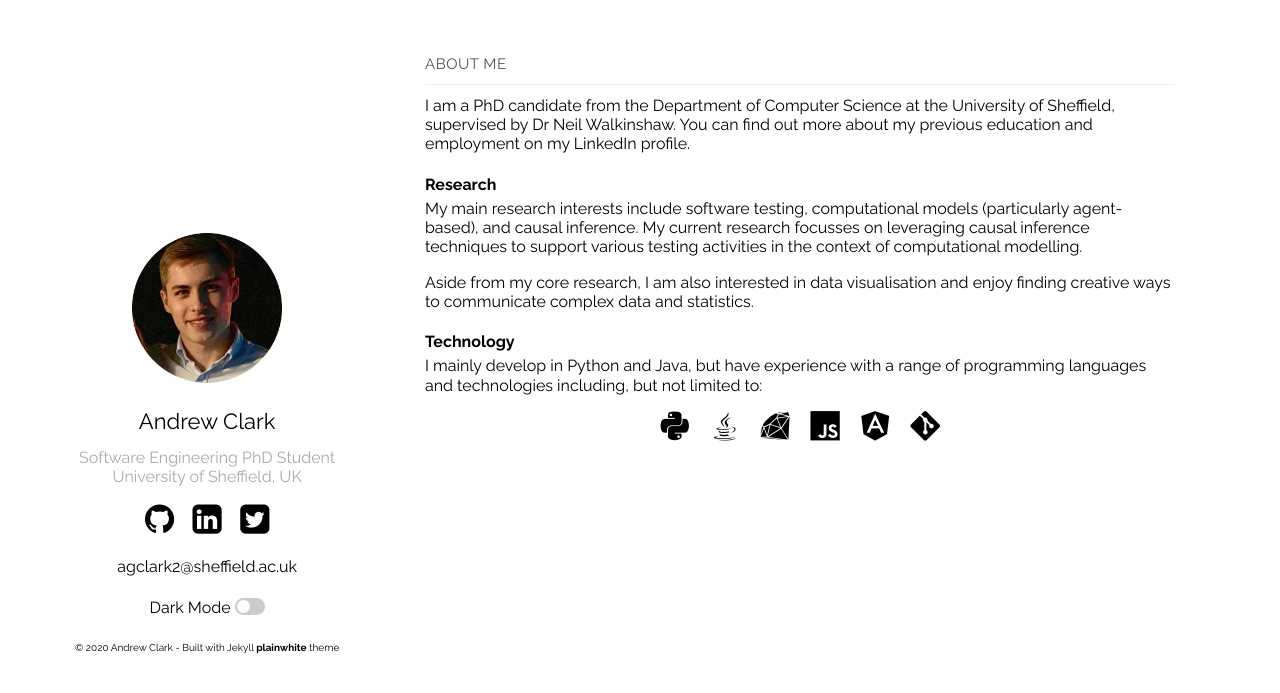
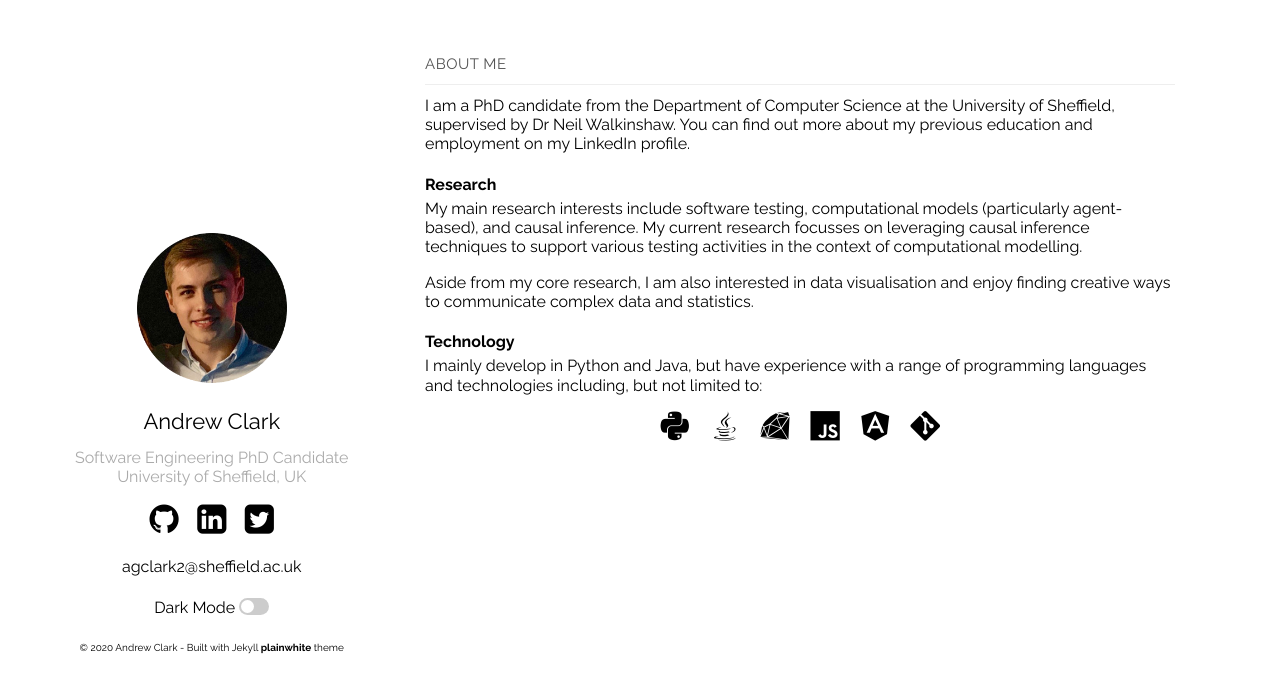
Before and after one commit to AndrewC19/AndrewC19.github.io, a Jekyll site: the page built from index.md, in a window 1280 px wide. Shown: the top 693 px of the page. Built offline with Jekyll 4.4.1, drawn with Linux system fonts in a browser that asks for light colours.

Commit message:
Update config to say candidate not student

```diff
--- a/_config.yml
+++ b/_config.yml
@@ -42,7 +42,7 @@ plainwhite:
   #     url: "/#posts-label"
   dark_mode: true
   tagline: |
-    Software Engineering PhD Student
+    Software Engineering PhD Candidate
     University of Sheffield, UK
   name: Andrew Clark
   date_format: "%b %-d, %Y"
```
